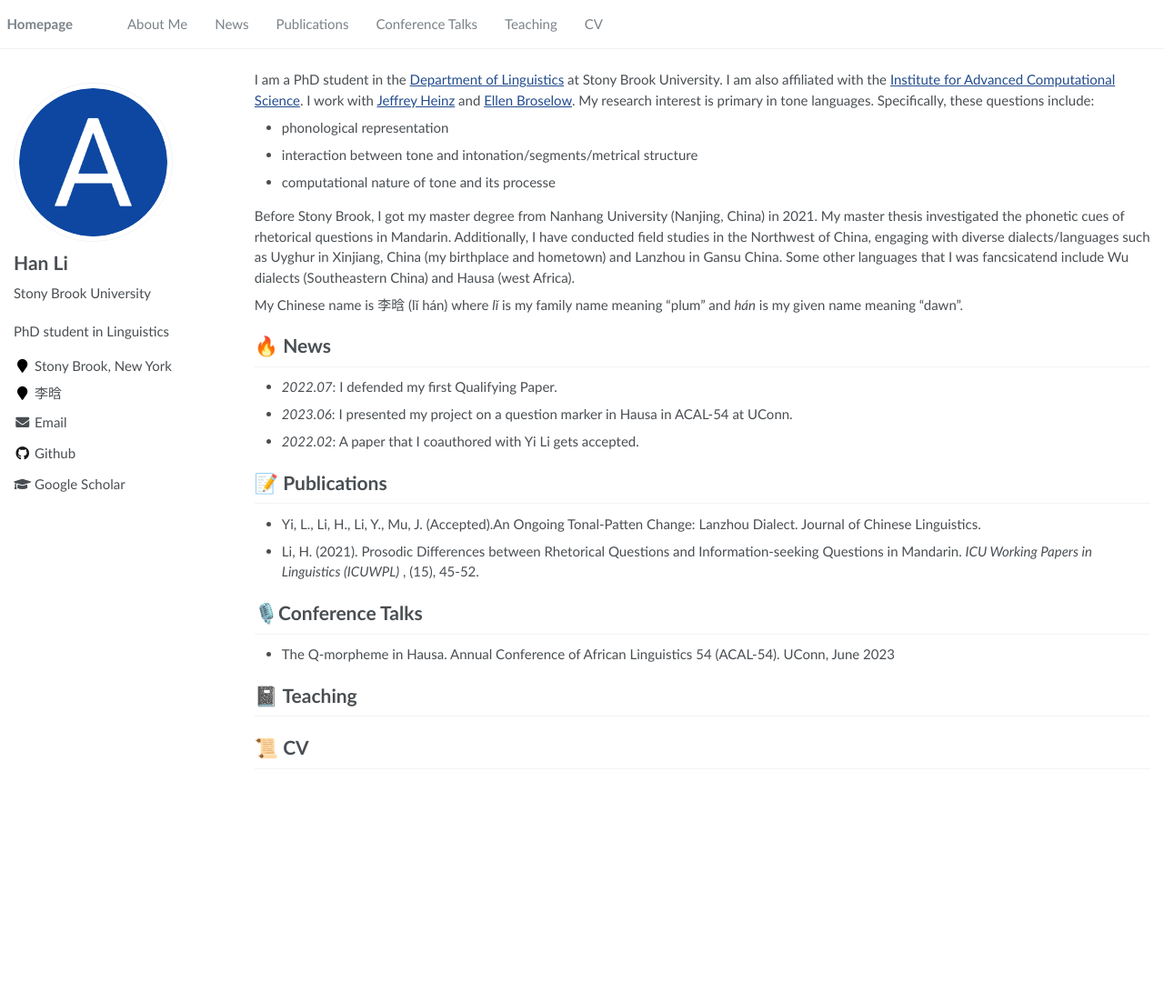
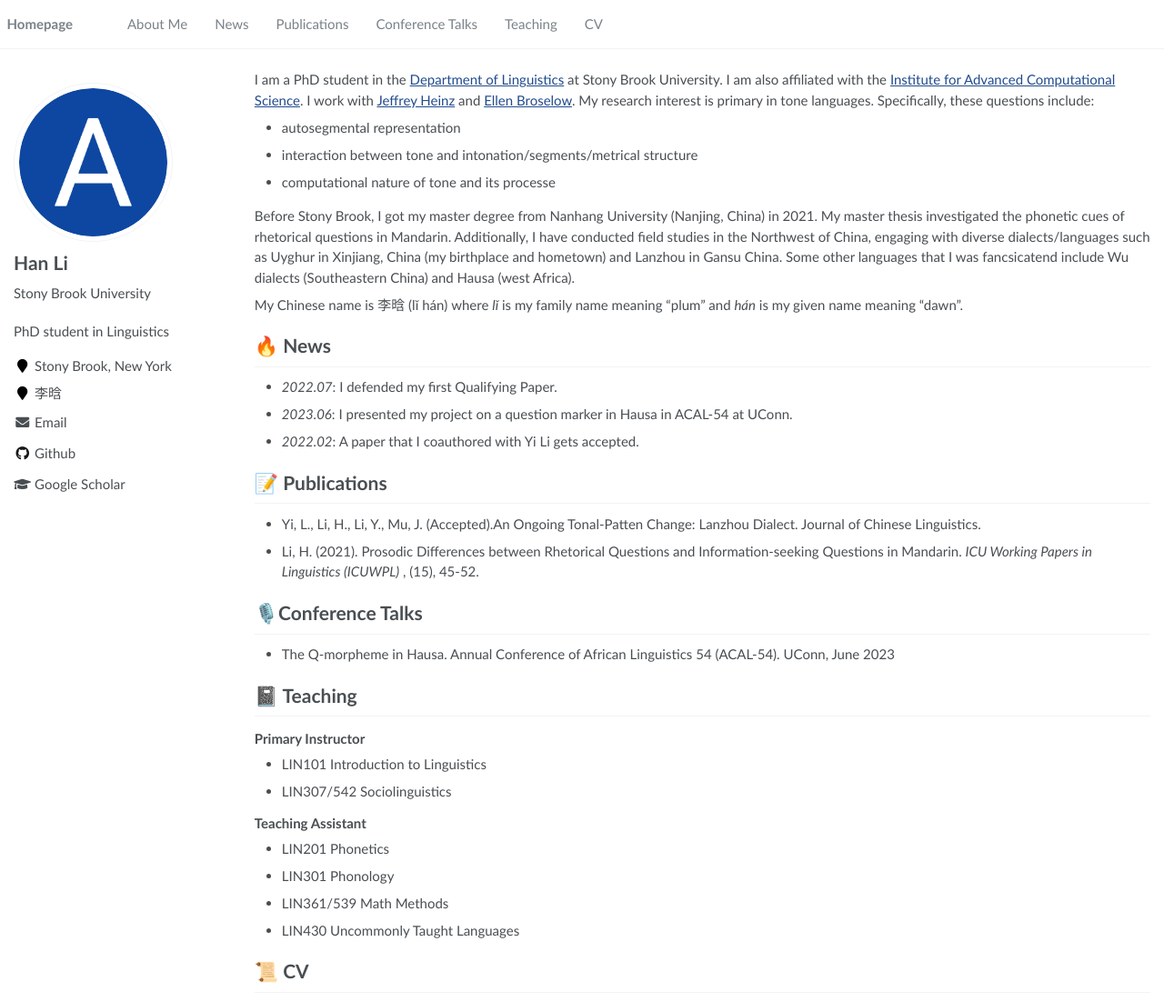
Before and after one commit to lihan829/lihan829.github.io, a Jekyll site: the page built from _pages/about.md, in a window 1280 px wide and 1102 px high. Shown: the whole window at 91% size. Built offline with Jekyll 4.4.1, drawn with Linux system fonts in a browser that asks for light colours.

Commit message:
update teaching

```diff
--- a/_data/navigation.yml
+++ b/_data/navigation.yml
@@ -10,7 +10,7 @@ main:
     url: "/#-publications"
 
   - title: "Conference Talks"
-    url: "/#conference-talks"
+    url: "/#-conference-talks"
 
   - title: "Teaching"
     url: "/#-teaching"
--- a/_pages/about.md
+++ b/_pages/about.md
@@ -18,7 +18,7 @@ redirect_from:
 
 I am a PhD student in the [Department of Linguistics](https://www.linguistics.stonybrook.edu/) at Stony Brook University. I am also affiliated with the [Institute for Advanced Computational Science](https://iacs.stonybrook.edu/index.php). I work with [Jeffrey Heinz](http://jeffreyheinz.net/) and [Ellen Broselow](https://linguistics.stonybrook.edu/faculty/ellen.broselow/). My research interest is primary in tone languages. Specifically, these questions include:
 
-- phonological representation
+- autosegmental representation
 - interaction between tone and intonation/segments/metrical structure
 - computational nature of tone and its processe
 
@@ -43,4 +43,16 @@ My Chinese name is 李晗 (lǐ hán) where *lǐ* is my family name meaning "plum
 
 # 📓 Teaching
 
+#### Primary Instructor
+
+- LIN101            Introduction to Linguistics
+- LIN307/542     Sociolinguistics
+
+#### Teaching Assistant
+
+- LIN201           Phonetics
+- LIN301           Phonology
+- LIN361/539    Math Methods
+- LIN430           Uncommonly Taught Languages
+
 # 📜 CV
```
